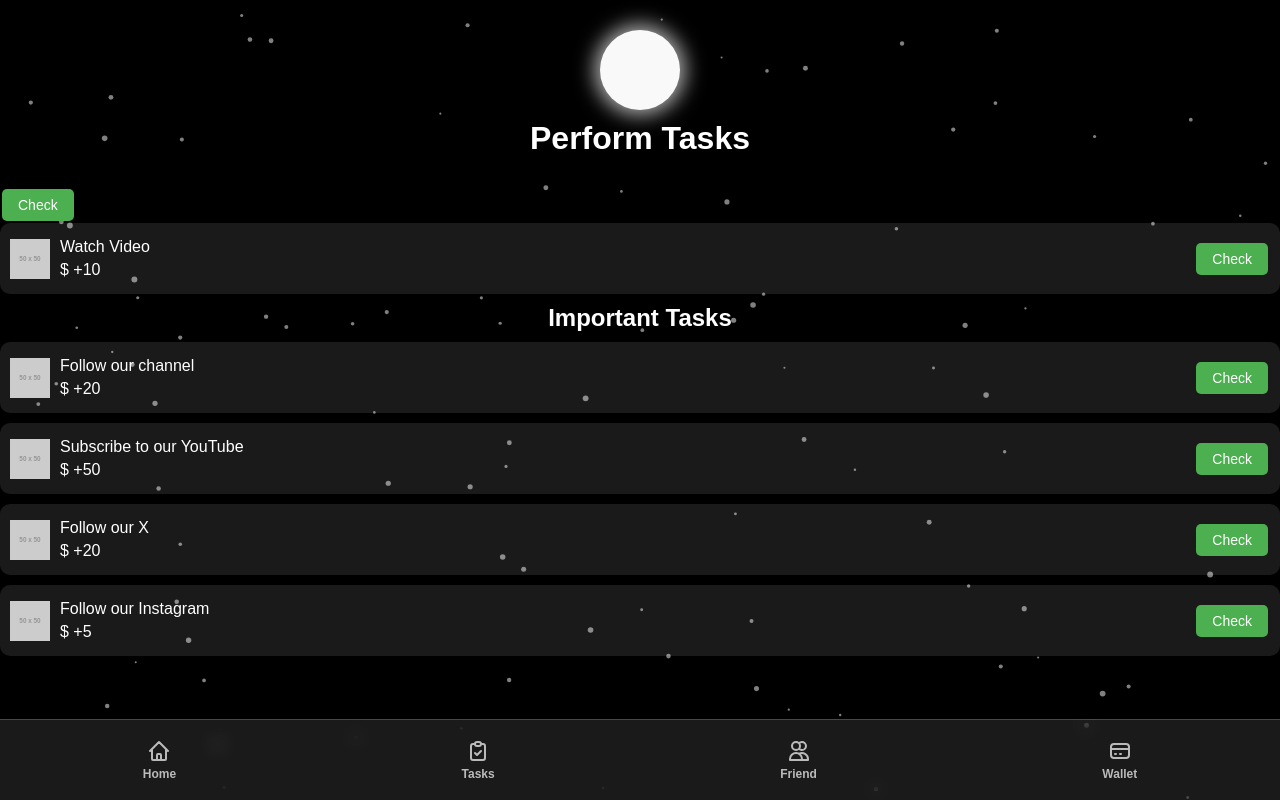
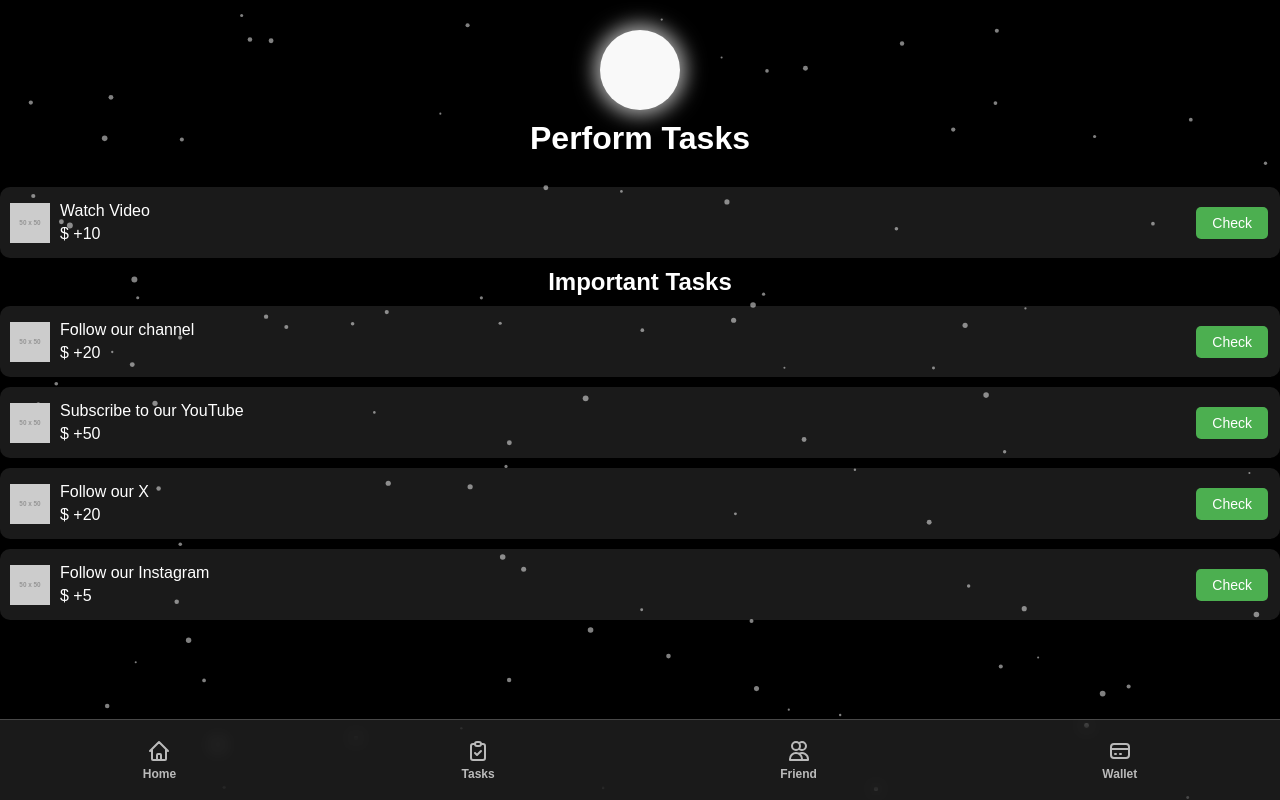
Before and after one commit to Barzan1388/Hjjj, a plain HTML site: page index.html in a window 1280 px wide. Drawn offline with Linux system fonts and the light colour scheme; placeholder pictures from the web are drawn by us.

Commit message:
index.html

```diff
--- a/index.html
+++ b/index.html
@@ -124,8 +124,7 @@
         <div class="moon"></div>
         <h1>Perform Tasks</h1>
             </div>
-            <button class="check-btn" onclick="checkTask(0)">Check</button>
-        </div>
+
         <div class="task-box">
             <img src="https://via.placeholder.com/50" alt="YouTube">
             <div class="task-info">
```
